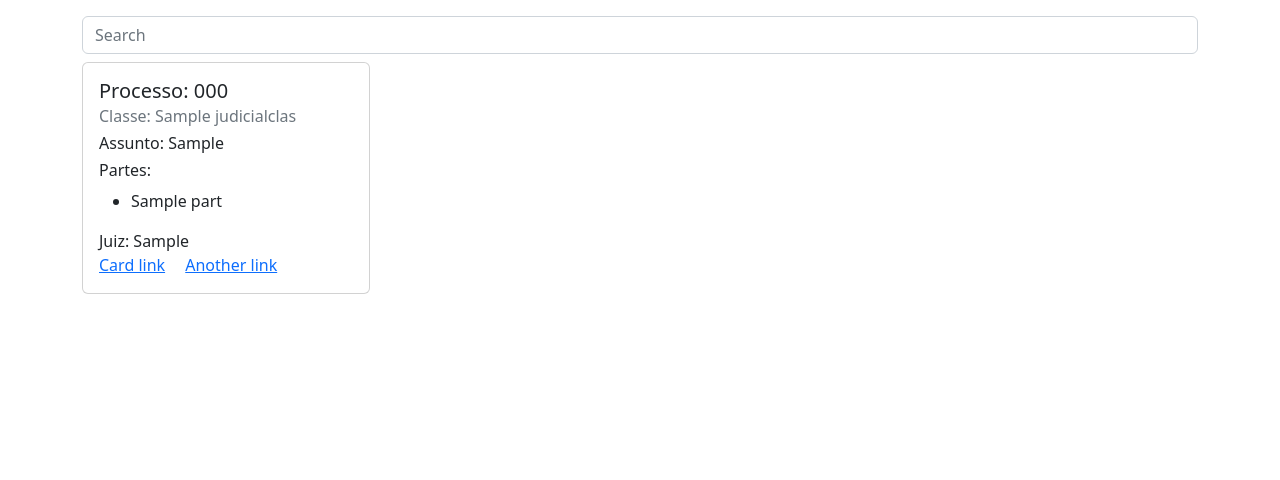
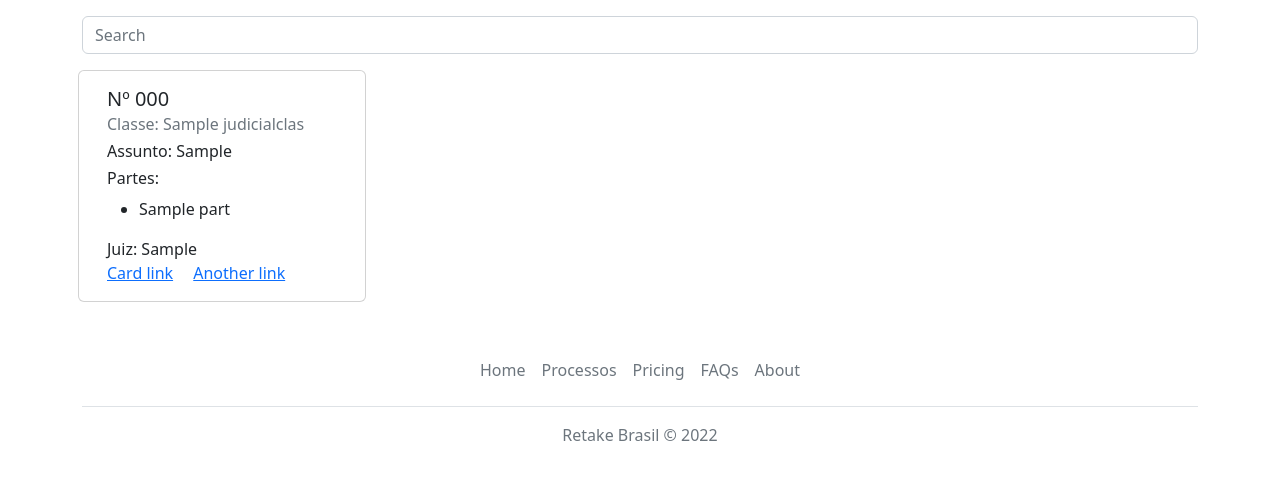
Before and after one commit to ailsonazevedo/test-retake, a Django app: page /process/ in a window 1280 px wide. Shown: the part 57-537 px from the top of the page. Run offline with Django 4.2, Linux system fonts and the light colour scheme; tables that the repository leaves empty hold one stand-in row (values such as "Sample post"); some libraries are stand-ins or nearby versions.

Commit message:
feat: add footer component

```diff
--- a/process/templates/components/footer.html
+++ b/process/templates/components/footer.html
@@ -0,0 +1,10 @@
+<footer class="py-3 my-4 fixed-static">
+    <ul class="nav justify-content-center border-bottom pb-3 mb-3">
+      <li class="nav-item"><a href="{% url 'home'%}" class="nav-link px-2 text-muted">Home</a></li>
+      <li class="nav-item"><a href="{% url 'process'%}" class="nav-link px-2 text-muted">Processos</a></li>
+      <li class="nav-item"><a href="#" class="nav-link px-2 text-muted">Pricing</a></li>
+      <li class="nav-item"><a href="#" class="nav-link px-2 text-muted">FAQs</a></li>
+      <li class="nav-item"><a href="#" class="nav-link px-2 text-muted">About</a></li>
+    </ul>
+    <p class="text-center text-muted">Retake Brasil © 2022</p>
+</footer>
--- a/process/templates/components/head.html
+++ b/process/templates/components/head.html
@@ -4,5 +4,6 @@
 <meta name="description" content="">
 <meta name="viewport" content="width=device-width, initial-scale=1">
 <link rel="stylesheet" href="">
+<link rel="icon" type="image/x-icon" href="{% static 'img/favicon.ico'%}">
 <link href="https://cdn.jsdelivr.net/npm/bootstrap@5.2.2/dist/css/bootstrap.min.css" rel="stylesheet" integrity="sha384-Zenh87qX5JnK2Jl0vWa8Ck2rdkQ2Bzep5IDxbcnCeuOxjzrPF/et3URy9Bv1WTRi" crossorigin="anonymous">
 <link rel="stylesheet" href="https://cdn.jsdelivr.net/npm/bootstrap-icons@1.9.1/font/bootstrap-icons.css">
--- a/process/templates/components/list_process.html
+++ b/process/templates/components/list_process.html
@@ -1,10 +1,10 @@
 {% load static%}
 
-<div class="col">
+<div class="row row-cols-1 row-cols-md-2 row-cols-lg-3">
   {% for i in process%}
-  <div class="card" style="width: 18rem;">
+  <div class="card m-2" style="width: 18rem;">
       <div class="card-body">
-        <h5 class="card-title">Processo: {{i.number}}</h5>
+        <h5 class="card-title">Nº {{i.number}}</h5>
         <div class="col">
           <h6 class="card-subtitle mb-2 text-muted">Classe: {{i.judicialClass}}</h6>
           <h6 class="card-text">Assunto: {{i.topic}}</h6>
--- a/process/templates/processes.html
+++ b/process/templates/processes.html
@@ -19,6 +19,9 @@
             {% include 'components/list_process.html'%}
        </div>
         {%endblock%}
+        <div class="container ">
+            {% include 'components/footer.html'%}
+        </div>
     </body>
 
     <!-- JavaScript Bundle with Popper -->
--- a/process/views.py
+++ b/process/views.py
@@ -1,5 +1,7 @@
 from django.shortcuts import render
 from process.models import Process, Parts, JudicialClass
+import requests
+from bs4 import BeautifulSoup
 # Create your views here.
 
 def home(request):
@@ -17,8 +19,6 @@ def process(request):
     judicialclass = JudicialClass.objects.all()
     parts = Parts.objects.all()
 
-    print(parts)
-    print(judicialclass)
     data = {
         'process': process,
         'JudicialClass': judicialclass,
@@ -32,3 +32,15 @@ def parts(request):
 
     data = {'parts': parts}
     return render(request, 'parts.html', data)
+
+def scraping(request):
+    url = 'https://www.tjmg.jus.br/portal-da-transparencia/contracheque/'
+    response = requests.get(url)
+    soup = BeautifulSoup(response.text, 'html.parser')
+    table = soup.find('table', attrs={'class': 'table table-striped table-bordered'})
+    rows = table.find_all('tr')
+    for row in rows:
+        cols = row.find_all('td')
+        cols = [ele.text.strip() for ele in cols]
+        print(cols)
+    return render(request, 'scraping.html')
```
Also changed, not shown: process/templates/base.html (+5 -3 lines), retakeprocess/settings.py (+5 -2 lines), static/css/custom.css (added), static/img/favicon.ico (added), 2 other files.
